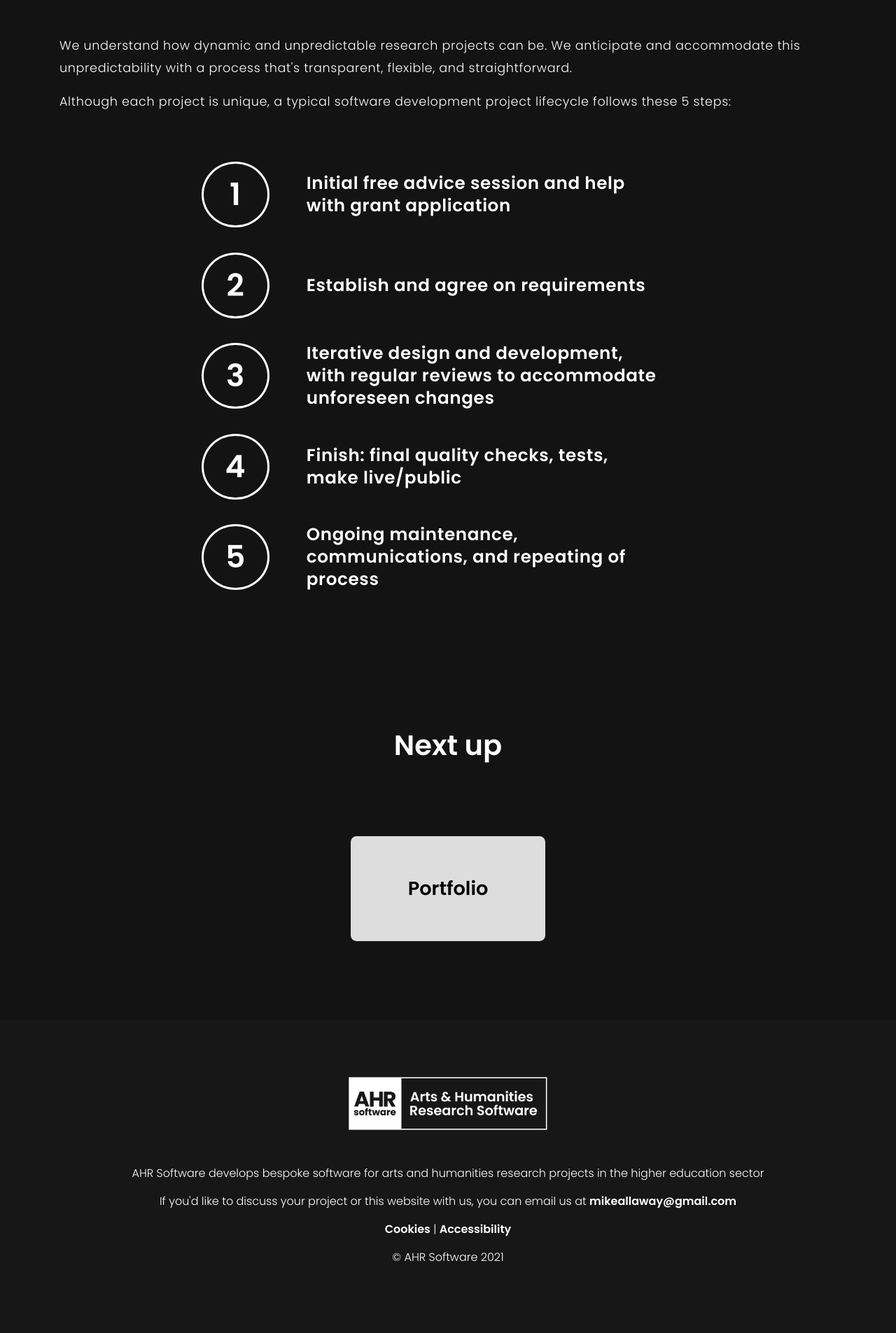
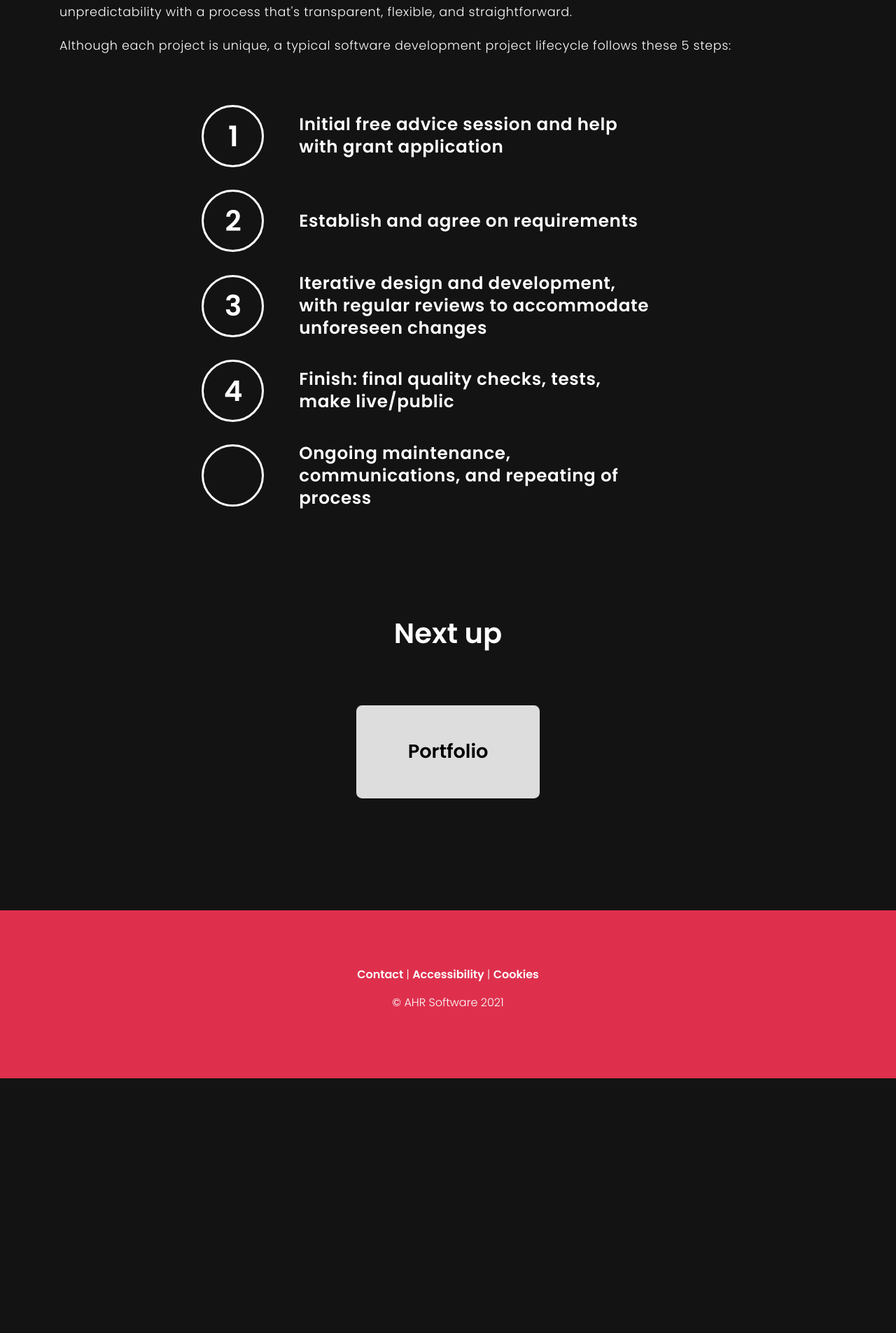
Before and after one commit to ahrsoftware/ahr-website, a Django app: page /services/ in a window 1280 px wide. Shown: the part 1317-3222 px from the top of the page at 70% size. After the commit the page ends 2858 px from the top, so only its background shows below. Run offline with Django 3.2, Linux system fonts and the light colour scheme; data comes from the database, SQL or seed files in the repository; parts of the project's set-up code (start-up, migrations or seed data) failed here and were passed over; some libraries are stand-ins or nearby versions.

Commit message:
footer dev and f8

```diff
--- a/django/core/static/css/custom.css
+++ b/django/core/static/css/custom.css
@@ -33,7 +33,7 @@ h2 {
     font-weight: 600;
     text-align: center;
     font-size: 2.5em;
-    margin: 2em 0 1.3em 0;
+    margin: 1em 0 1.3em 0;
 }
 
 h3 {
@@ -68,12 +68,13 @@ nav.solidbg {
 }
 
 .nav-link {
-    font-weight: 300;
+    font-weight: 600;
     font-size: 1.1em;
 }
 
 .nav-link.active {
     font-weight: 600;
+    color: #DE304D;
 }
 
 nav a:hover {
@@ -83,7 +84,7 @@ nav a:hover {
 /* ---------- Main ---------- */
 
 main {
-    padding-bottom: 7em;
+    padding-bottom: 10em;
 }
 
 main p,
@@ -113,8 +114,8 @@ main p a {
 
 .nextup a {
     display: inline-block;
-    padding: 2em 3em;
-    margin: 2em auto 0 auto;
+    padding: 1.7em 2.7em;
+    margin: 1em auto 0 auto;
     font-size: 1.7em;
     color: black;
     background: #DDD;
@@ -221,7 +222,7 @@ button[type='submit']:hover {
 #welcome-banner {
     width: 100%;
     padding-top: 10vh;
-    background-image: url('../images/welcome/banner-bg.jpg');
+    /* background-image: url('../images/welcome/banner-bg.jpg'); */
     /* Photo by <a href="https://unsplash.com/@pawel_czerwinski?utm_source=unsplash&utm_medium=referral&utm_content=creditCopyText">Pawel Czerwinski</a> on <a href="https://unsplash.com/s/photos/abstract?utm_source=unsplash&utm_medium=referral&utm_content=creditCopyText">Unsplash</a>
    */
     background-repeat: no-repeat;
@@ -282,6 +283,7 @@ button[type='submit']:hover {
     text-align: center;
     padding-left: 0;
     font-size: 1em;
+    cursor: default;
 }
 
 #services-list li {
@@ -321,6 +323,7 @@ button[type='submit']:hover {
     margin: 3em auto 1em auto;
     padding-left: 0;
     list-style: none;
+    cursor: default;
 }
 
 #services-process-list li label {
@@ -329,11 +332,16 @@ button[type='submit']:hover {
     display: inline-block;
     width: 2.2em;
     font-weight: 600;
-    padding: 0.64em;
-    font-size: 2.5em;
+    padding: 0.64em 0 0 0.05em;
+    height: 2.2em;
+    font-size: 2.3em;
     margin: 0.4em 0.8em 0.4em 0;
     vertical-align: middle;
     text-align: center;
+}
+
+#services-process-list li label i {
+    margin-top: -1em;
 }
 
 #services-process-list li span {
@@ -351,7 +359,7 @@ button[type='submit']:hover {
 #portfolio-list {
     list-style: none;
     padding-left: 0;
-    margin-top: -2em;
+    margin-top: -3em;
 }
 
 #portfolio-list li {
@@ -425,17 +433,9 @@ button[type='submit']:hover {
 footer {
     padding: 5em 0;
     text-align: center;
-    background: #171717;
+    background: #DE304D;
 }
 
-#footer-content-text {
-    margin-top: 1em;
-}
-
-footer a:hover {
-    color: white;
-    opacity: 1;
-}
 
 /* ---------- Error Pages ---------- */
 
--- a/django/core/templates/base.html
+++ b/django/core/templates/base.html
@@ -93,27 +93,14 @@
         <footer class="container-fluid">
             <!-- Content -->
             <div id="footer-content" class="container">
-
-                <div id="footer-content-logos">
-                    <img src="{% static 'images/logos/ahr-software.png' %}" alt="AHR Software logo">
-                </div>
-
-                <div id="footer-content-text">
-                    <p>
-                        AHR Software develops bespoke software for arts and humanities research projects in the higher education sector
-                    </p>
-                    <p>
-                        If you'd like to discuss your project or this website with us,
-                        you can email us at <a href="mailto:mikeallaway@gmail.com?subject=AHR Software website">mikeallaway@gmail.com</a>
-                    </p>
-                    <p>
-                        <a href="{% url 'cookies' %}">Cookies</a> | <a href="{% url 'accessibility' %}">Accessibility</a>
-                    </p>
-                    <p>
-                        © AHR Software {% now "Y" %}
-                    </p>
-                </div>
-
+                <p>
+                    <a href="{% url 'contact' %}">Contact</a> |
+                    <a href="{% url 'accessibility' %}">Accessibility</a> |
+                    <a href="{% url 'cookies' %}">Cookies</a>
+                </p>
+                <p>
+                    <strong>©</strong> AHR Software {% now "Y" %}
+                </p>
             </div>
         </footer>
 
--- a/django/datadriven/admin.py
+++ b/django/datadriven/admin.py
@@ -31,7 +31,7 @@ class MessageAdminView(admin.ModelAdmin):
     """
     list_display = ('id', 'meta_created_datetime', 'customer_name', 'customer_email', 'message_text_short')
     list_display_links = ('id', 'meta_created_datetime')
-    search_fields = ('customer_name', 'customer_email','message_text' 'admin_notes')
+    search_fields = ('customer_name', 'customer_email', 'message_text' 'admin_notes')
     readonly_fields = ('meta_created_datetime', 'meta_lastupdated_datetime')
 
 
--- a/django/datadriven/models.py
+++ b/django/datadriven/models.py
@@ -1,5 +1,4 @@
 from django.db import models
-from . import apps
 
 
 class Message(models.Model):
--- a/django/datadriven/templates/datadriven/services.html
+++ b/django/datadriven/templates/datadriven/services.html
@@ -44,7 +44,7 @@
             <span>Finish: final quality checks, tests, make live/public</span>
         </li>
         <li>
-            <label>5</label>
+            <label><i class="fas fa-badge-check"></i></label>
             <span>Ongoing maintenance, communications, and repeating of process</span>
         </li>
     </ol>
```
